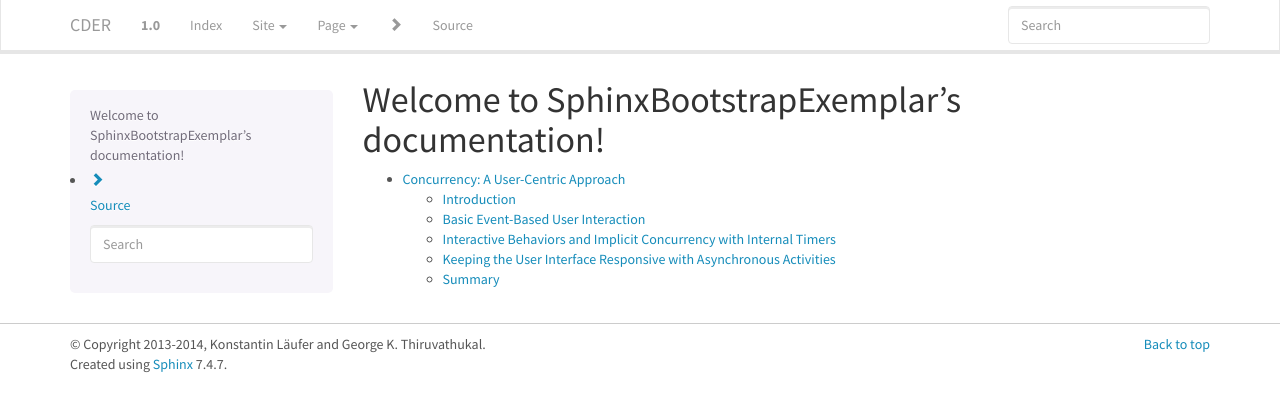
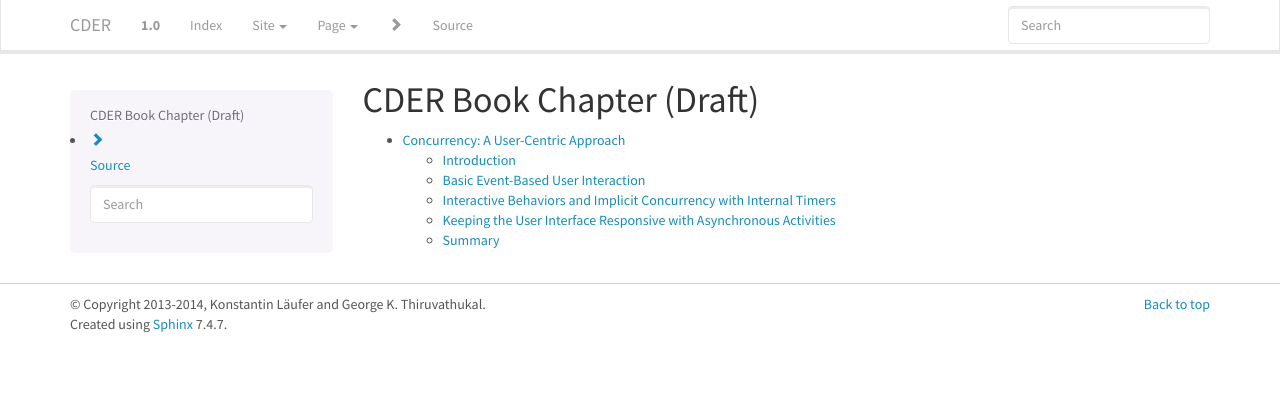
Before and after one commit to LoyolaChicagoBooks/cder, a Sphinx documentation site: the page built from source/index.rst, in a window 1280 px wide. Shown: the top 412 px of the page. Built offline with Sphinx 7.4.7, drawn with Linux system fonts in a browser that asks for light colours.

Commit message:
minor updates

```diff
--- a/source/index.rst
+++ b/source/index.rst
@@ -3,7 +3,7 @@
    You can adapt this file completely to your liking, but it should at least
    contain the root `toctree` directive.
 
-Welcome to SphinxBootstrapExemplar's documentation!
+CDER Book Chapter (Draft)
 ===================================================
 
 .. toctree::
```
Also changed, not shown: 1 other file.
